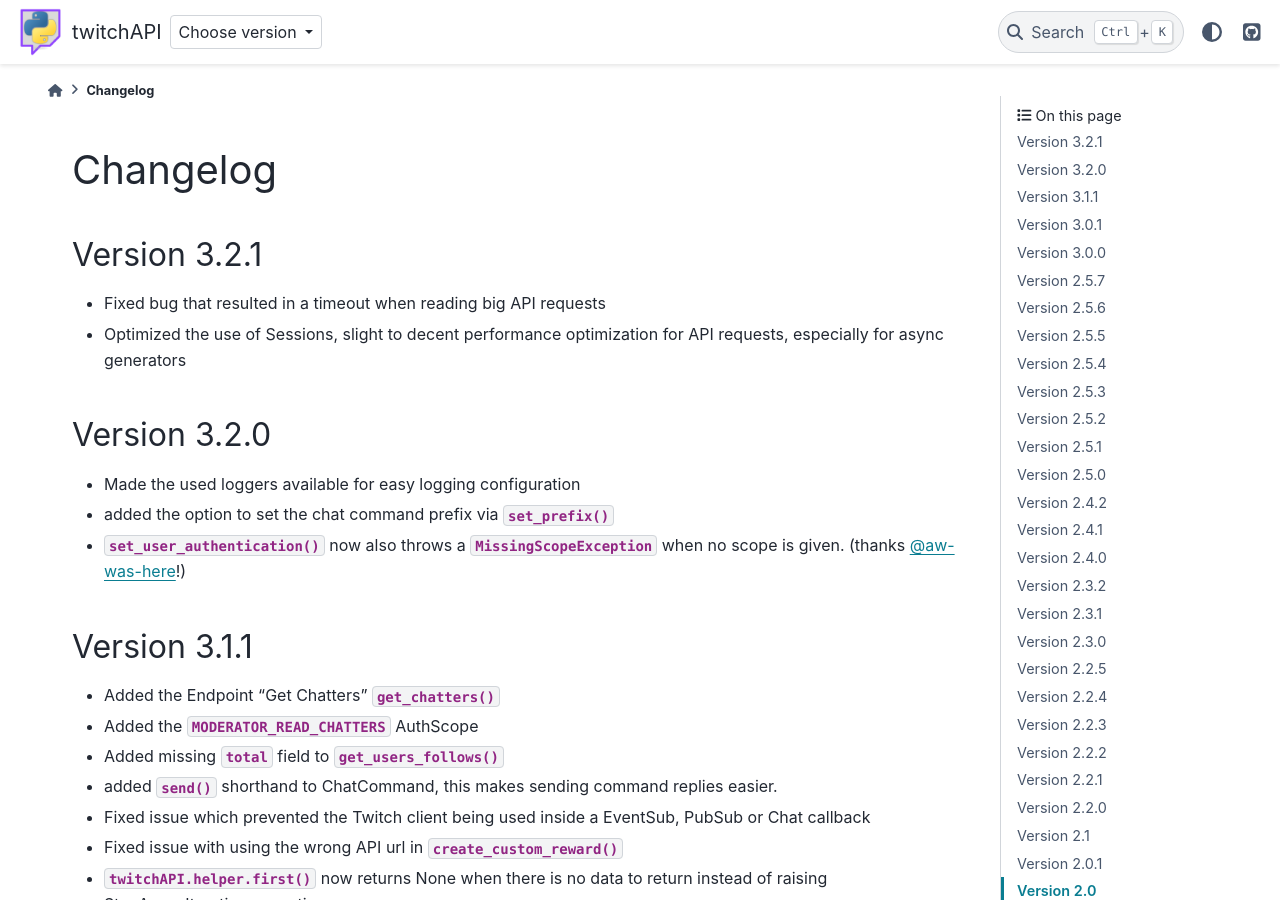
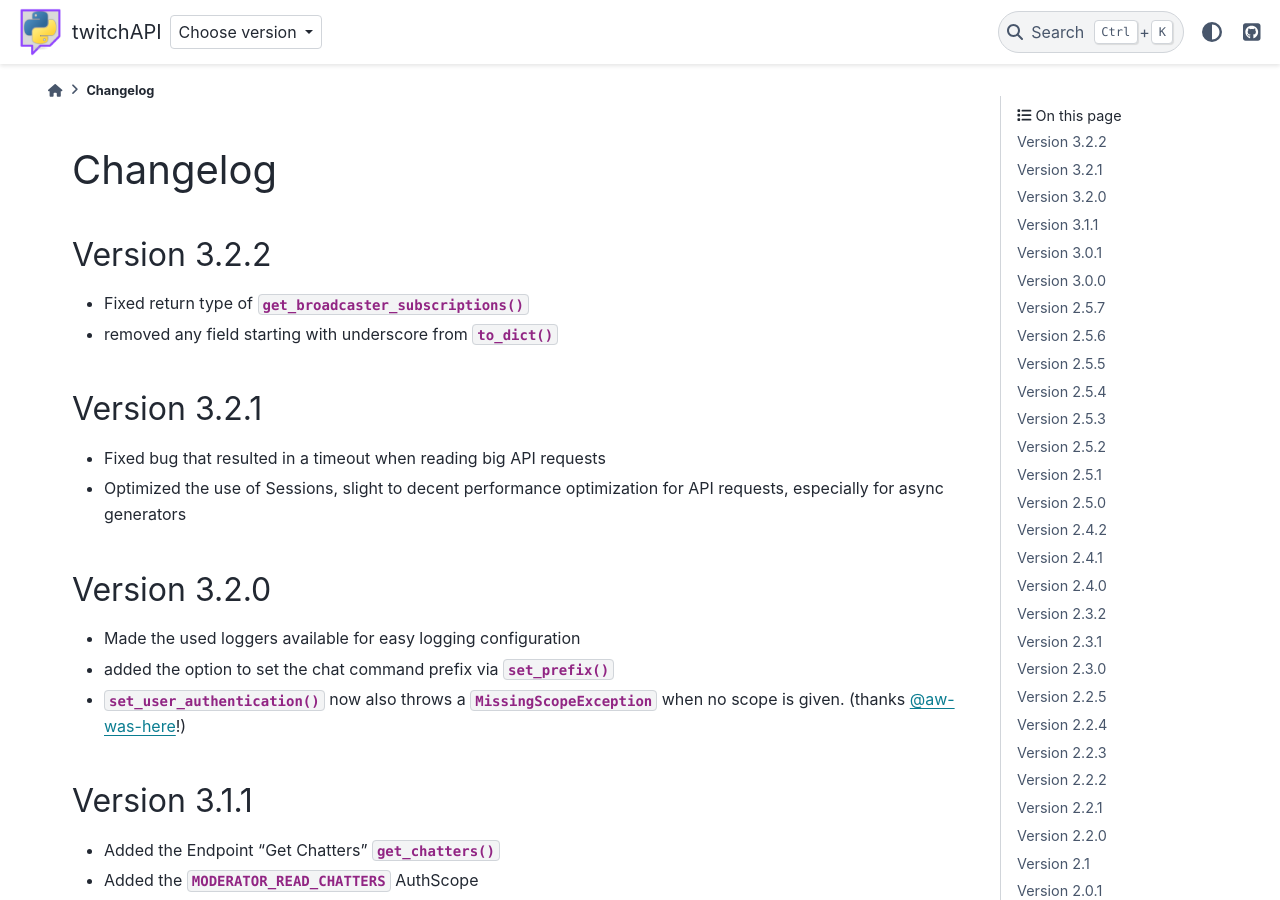
Before and after one commit to Teekeks/pyTwitchAPI, a Sphinx documentation site: the page built from docs/changelog.rst, in a window 1280 px wide and 900 px high. Built offline with Sphinx 7.4.7 and the PyData theme 0.15.4, drawn with Linux system fonts in a browser that asks for light colours; comment, search, counter and statistics services are not loaded.

Commit message:
bump version to 3.2.2

```diff
--- a/docs/_static/switcher.json
+++ b/docs/_static/switcher.json
@@ -5,7 +5,7 @@
     "url": "https://pytwitchapi.readthedocs.io/en/latest/"
   },
   {
-    "name": "3.2.1 (stable)",
+    "name": "3.2.2 (stable)",
     "version": "stable",
     "url": "https://pytwitchapi.readthedocs.io/en/stable/"
   },
--- a/docs/changelog.rst
+++ b/docs/changelog.rst
@@ -2,6 +2,13 @@
 
 Changelog
 =========
+
+****************
+Version 3.2.2
+****************
+
+- Fixed return type of :const:`~twitchAPI.twitch.Twitch.get_broadcaster_subscriptions()`
+- removed any field starting with underscore from :const:`~twitchAPI.object.TwitchObject.to_dict()`
 
 ****************
 Version 3.2.1
--- a/docs/conf.py
+++ b/docs/conf.py
@@ -22,7 +22,7 @@ copyright = '2022, Lena "Teekeks" During'
 author = 'Lena "Teekeks" During'
 
 # The full version, including alpha/beta/rc tags
-release = 'v3.2.1'
+release = 'v3.2.2'
 language = 'en'
 
 master_doc = 'index'
--- a/twitchAPI/__init__.py
+++ b/twitchAPI/__init__.py
@@ -4,6 +4,6 @@ from .pubsub import PubSub
 from .oauth import UserAuthenticator
 from .chat import Chat
 
-VERSION = (3, 2, 1)
+VERSION = (3, 2, 2)
 
-__version__ = '3.2.1'
+__version__ = '3.2.2'
```
